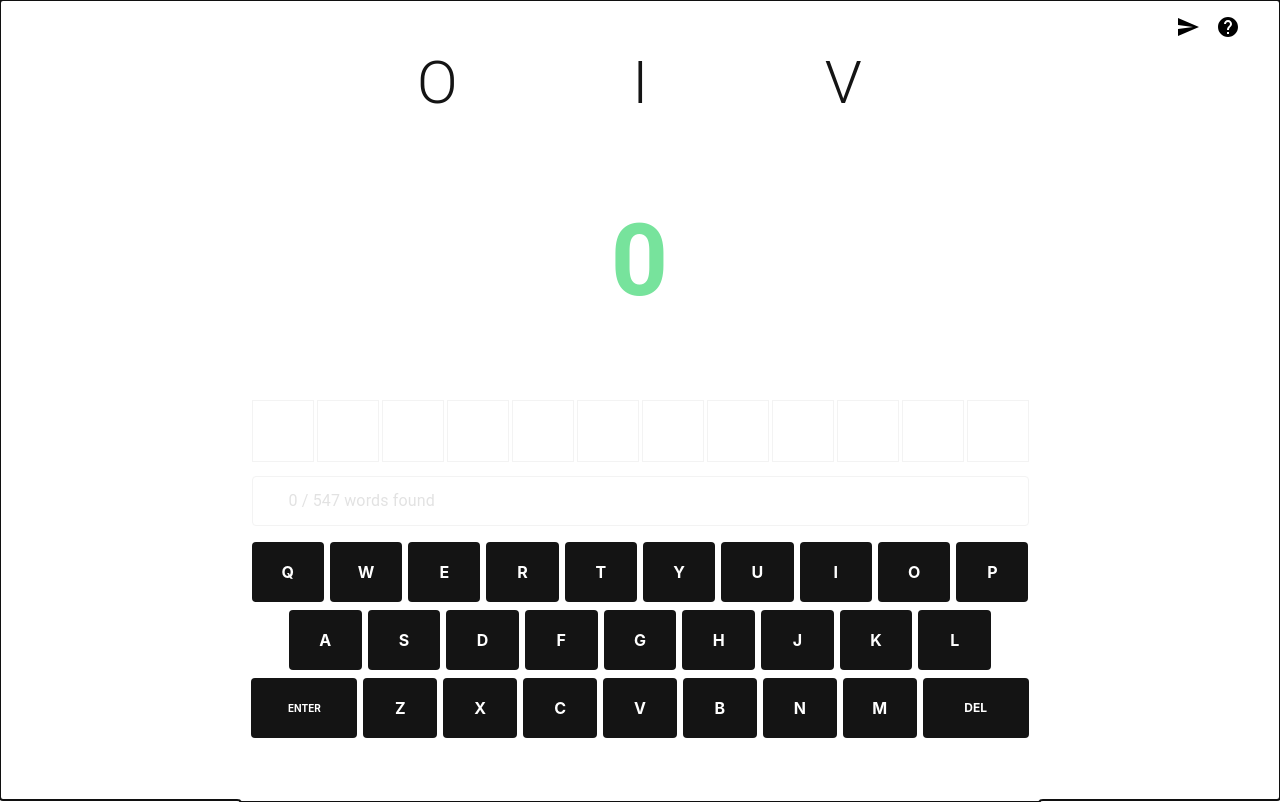
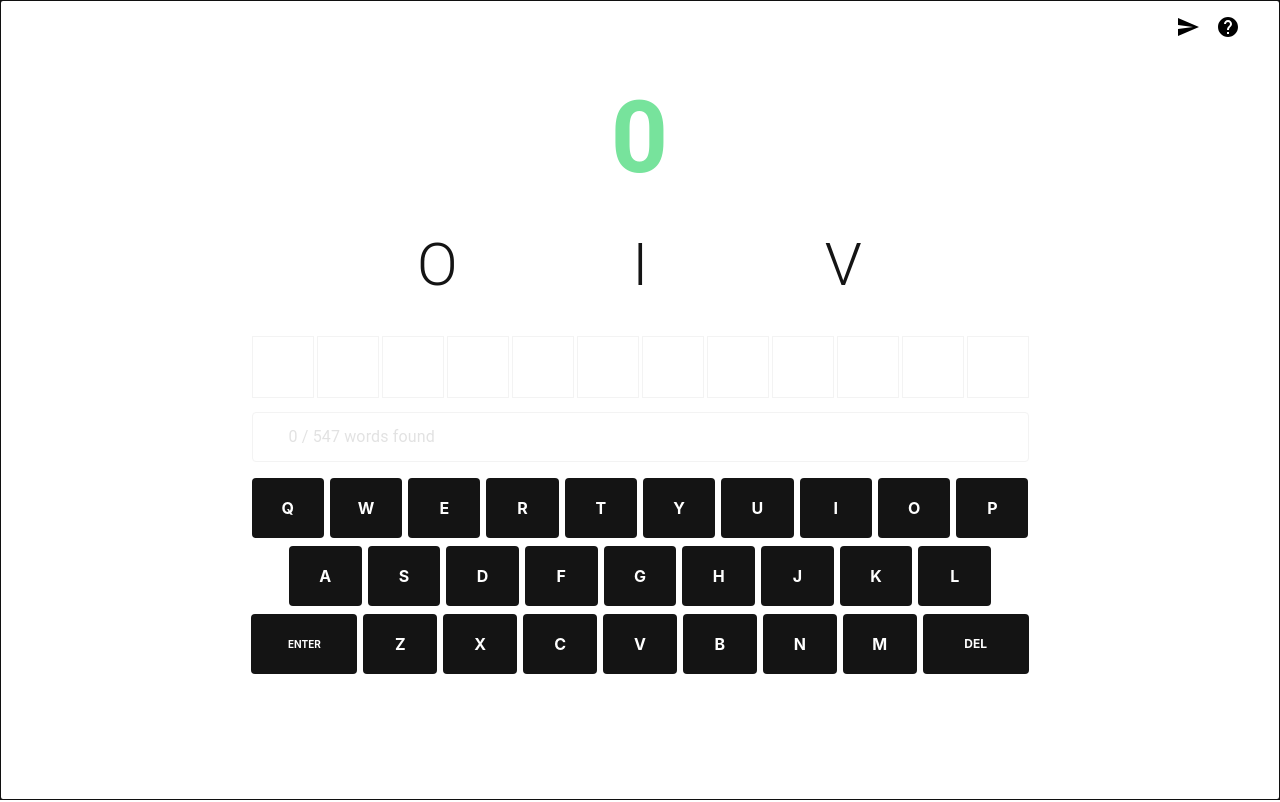
Before and after one commit to davidlipson/pct, a React (Create React App) app: page / in a window 1280 px wide. Built offline with nearby package versions, Linux system fonts and the light colour scheme.

Commit message:
more screen sizing

```diff
--- a/src/components/Game/Game.tsx
+++ b/src/components/Game/Game.tsx
@@ -50,7 +50,6 @@ const InnerContainer = styled(Stack)(({ theme }) => ({
   display: "flex",
   alignSelf: "center",
   alignItems: "center",
-  marginTop: "48px",
   height: "100%",
   [theme.breakpoints.down("md")]: {
     width: "100%",
@@ -223,8 +222,9 @@ export const Game = () => {
       {view === View.LEADERBOARD && <Leaderboard />}
       {view === View.HOW_TO_PLAY && <HowToPlay />}
       {view === View.GAME && (
-        <InnerContainer spacing={8} direction="column">
+        <InnerContainer spacing={4} direction="column">
           <TopContainer>
+            <Score found={found} />
             <Letters />
             <Box
               sx={(theme) => ({
@@ -236,7 +236,6 @@ export const Game = () => {
               <Notice notice={notice} />
             </Box>
           </TopContainer>
-          <Score found={found} />
           <BottomContainer>
             <Stack spacing={0.75}>
               <Guess found={found} guess={currentGuess} />
--- a/src/components/Game/Notice.tsx
+++ b/src/components/Game/Notice.tsx
@@ -13,10 +13,10 @@ const Text = styled(Typography)(() => ({
   color: "black",
   fontSize: "16px",
   fontWeight: 700,
+  height: "48px",
 }));
 
 export const Notice = ({ notice }: { notice: string }) => {
-  if (notice) {
   return (
     <Container
       sx={{
@@ -44,5 +44,4 @@ export const Notice = ({ notice }: { notice: string }) => {
       <Text>{notice}</Text>
     </Container>
   );
-  }
 };
```
Lines whose indentation alone changed are shown as unchanged.
